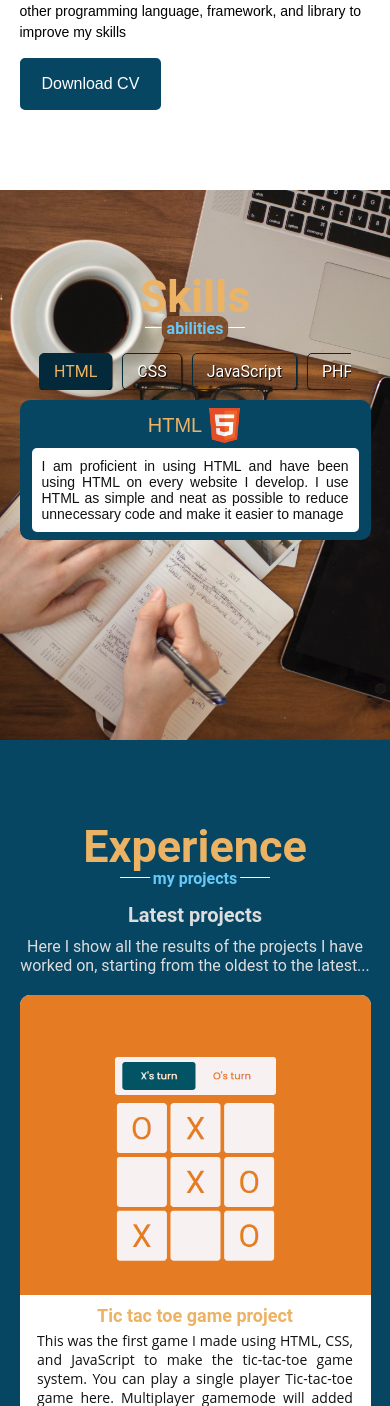
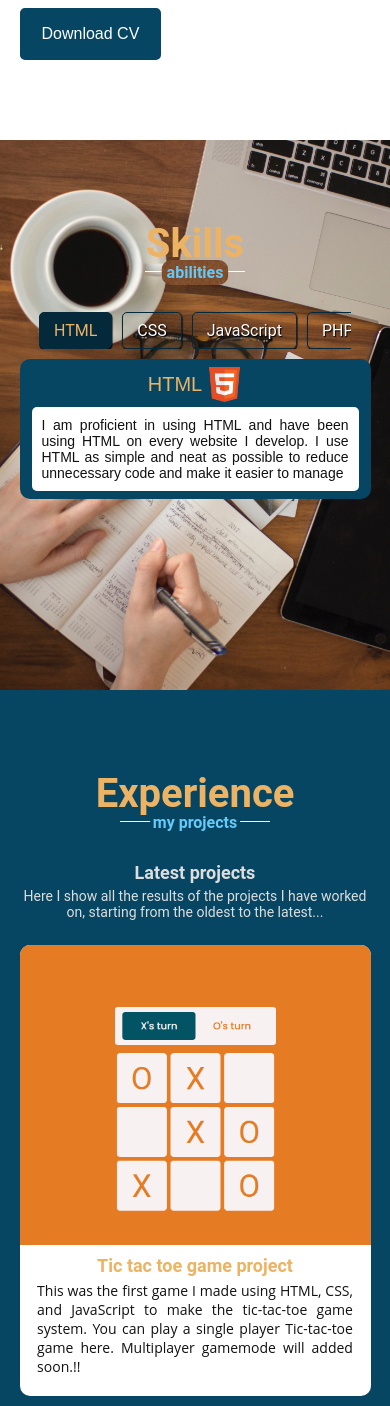
Before and after one commit to nauffal-rizky/nauffal-rizky.github.io, a PHP site: page / in a window 390 px wide. Shown: the part 1480-2886 px from the top of the page. Run offline with PHP 8.4, Linux system fonts and the light colour scheme; some libraries are stand-ins or nearby versions.

Commit message:
HOME271123

```diff
--- a/public/scripts/components/about-center.js
+++ b/public/scripts/components/about-center.js
@@ -1,7 +1,7 @@
 class AboutCenter extends HTMLElement {
 	constructor() {
 		super();
-    this._shadowRoot = this.attachShadow({ mode: 'closed' });
+		this._shadowRoot = this.attachShadow({ mode: "closed" });
 	}
 	connectedCallback() {
 		this.render();
@@ -90,8 +90,8 @@ class AboutCenter extends HTMLElement {
         text-decoration: underline;
       }
       .my-img {
-        width: 450px;
-        height: 450px;
+        width: 400px;
+        height: 400px;
         padding: 5px;
         border: 2px solid var(--color-b2);
         border-radius: 5px;
@@ -151,8 +151,8 @@ class AboutCenter extends HTMLElement {
           bottom: -18px;
         }
         .my-img {
-          width: 400px;
-          height: 400px;
+          width: 350px;
+          height: 350px;
         }
         .desc-about h2 {
           font-size: 28px;
@@ -177,8 +177,8 @@ class AboutCenter extends HTMLElement {
           bottom: -18px;
         }
         .my-img {
-          width: 350px;
-          height: 350px;
+          width: 300px;
+          height: 300px;
         }
         .desc-about h2 {
           font-size: 26px;
@@ -196,8 +196,8 @@ class AboutCenter extends HTMLElement {
           width: 450px;
         }
         .my-img {
-          width: 300px;
-          height: 300px;
+          width: 250px;
+          height: 250px;
         }
         .desc-about h2 {
           font-size: 22px;
@@ -233,4 +233,4 @@ class AboutCenter extends HTMLElement {
     `;
 	}
 }
-customElements.define('about-center', AboutCenter);
+customElements.define("about-center", AboutCenter);
--- a/public/scripts/components/jumbotron.js
+++ b/public/scripts/components/jumbotron.js
@@ -1,7 +1,7 @@
 class Jumbotron extends HTMLElement {
 	constructor() {
 		super();
-    this._shadowRoot = this.attachShadow({ mode: 'closed' });
+		this._shadowRoot = this.attachShadow({ mode: "closed" });
 	}
 	connectedCallback() {
 		this.render();
@@ -164,7 +164,31 @@ class Jumbotron extends HTMLElement {
         }
         .explore-btn {
           font-size: 14px;
-          padding: 16px 25px;
+          padding: 14px 22px;
+        }
+      }
+      @media (max-width: 576px) {
+        .jumbotron-content {
+          margin: 0 0 0 30px;
+        }
+        .text1 {
+          font-size: 35px;
+        }
+        .text2 {
+          font-size: 40px;
+        }
+        .text3 {
+          font-size: 30px;
+        }
+        .text4 {
+          font-size: 16px;
+          margin: 10px 0px 20px 0px;
+        }
+        .text4 span {
+          font-size: 14px;
+        }
+        .explore-btn {
+          padding: 12px 18px;
         }
       }
     </style>
@@ -179,4 +203,4 @@ class Jumbotron extends HTMLElement {
     `;
 	}
 }
-customElements.define('jumbo-tron', Jumbotron);
+customElements.define("jumbo-tron", Jumbotron);
--- a/public/styles/style.css
+++ b/public/styles/style.css
@@ -52,7 +52,7 @@ html {
 }
 
 header {
-  background-image: url('../assets/profile-nomask.JPG');
+	background-image: url("../assets/profile-nomask.JPG");
 	background-size: cover;
 	background-repeat: no-repeat;
 	background-blend-mode: darken;
@@ -81,7 +81,7 @@ nav-bar {
 .btn {
 	display: inline-block;
 	font-size: 18px;
-  font-family: 'Arial', sans-serif;
+	font-family: "Arial", sans-serif;
 	padding: 15px 25px;
 	margin: 15px 0 0 0;
 	border-radius: 5px;
@@ -100,10 +100,10 @@ nav-bar {
 	position: relative;
 	color: var(--color-b3);
 	font-size: 55px;
-  font-family: 'Roboto', sans-serif;
+	font-family: "Roboto", sans-serif;
 	text-align: center;
 	text-transform: capitalize;
-  margin: 0px 0px 40px 0px;
+	margin: 0px 0px 60px 0px;
 }
 .skills .title,
 .exp .title,
@@ -121,7 +121,7 @@ nav-bar {
 	width: 150px;
 }
 .title::before {
-  content: '';
+	content: "";
 	position: absolute;
 	bottom: -10px;
 	right: 50%;
@@ -131,22 +131,22 @@ nav-bar {
 	transform: translateX(50%);
 }
 .skills .title::after {
-  content: 'abilities';
+	content: "abilities";
 	background-image: url(../assets/work.jpg);
 	background-position: center;
 	padding: 3px 5px;
 }
 .exp .title::after {
-  content: 'my projects';
+	content: "my projects";
 	background-color: var(--color-b3);
 }
 .service .title::after {
-  content: 'what i offer';
+	content: "what i offer";
 }
 .contact .title::after {
 	background-image: url(../assets/light-bulb.jpg);
 	background-position: -35px -355px;
-  content: 'contact me';
+	content: "contact me";
 	padding: 3px 5px;
 }
 .title::after {
@@ -169,12 +169,12 @@ nav-bar {
 .contact-content,
 .service-content {
 	width: 90%;
-  font-family: 'Poppins', sans-serif;
+	font-family: "Poppins", sans-serif;
 }
 
 /* SKILLS */
 .skills {
-  background-image: url('../assets/work.jpg');
+	background-image: url("../assets/work.jpg");
 	background-size: cover;
 	background-position: center;
 }
@@ -213,7 +213,7 @@ nav-bar {
 	align-items: center;
 	max-width: 90%;
 	width: 600px;
-  font-family: 'Poppins', sans-serif;
+	font-family: "Poppins", sans-serif;
 }
 .skill-carousel {
 	position: relative;
@@ -261,7 +261,7 @@ nav-bar {
 }
 .carousel-items span {
 	color: #fff;
-  font-family: 'Roboto', sans-serif;
+	font-family: "Roboto", sans-serif;
 	font-size: 20px;
 	text-shadow: 1px 1px 1px #000;
 	padding: 10px 16px;
@@ -349,7 +349,7 @@ nav-bar {
 .skill-detail p {
 	background-color: #fff;
 	color: #111;
-  font-family: 'Arial', sans-serif;
+	font-family: "Arial", sans-serif;
 	text-align: justify;
 	padding: 10px;
 	border-radius: 5px;
@@ -386,7 +386,7 @@ nav-bar {
 	display: flex;
 	flex-direction: column;
 	align-items: center;
-  gap: 30px;
+	gap: 35px;
 	width: 1200px;
 	max-width: 90%;
 }
@@ -395,15 +395,16 @@ nav-bar {
 	max-width: 100%;
 	color: #ddd;
 	text-align: center;
+	/* margin: 20px 0px 0px 0px; */
 }
 .exp-header h1 {
-  font-family: 'Roboto', sans-serif;
+	font-family: "Roboto", sans-serif;
 	font-size: 24px;
 	margin: 0px 0px 10px 0px;
 }
 .exp-header p {
 	font-size: 16px;
-  font-family: 'Roboto', sans-serif;
+	font-family: "Roboto", sans-serif;
 }
 .exp-content > h1,
 .exp-content > p {
@@ -452,7 +453,7 @@ nav-bar {
 }
 .experiences .row h1 {
 	color: var(--color-b2);
-  font-family: 'Roboto', sans-serif;
+	font-family: "Roboto", sans-serif;
 	font-size: 22px;
 	text-align: center;
 	margin: 10px 0px 5px 0px;
@@ -464,7 +465,7 @@ nav-bar {
 .experiences .row p {
 	width: 90%;
 	color: #111;
-  font-family: 'Open sans', sans-serif;
+	font-family: "Open sans", sans-serif;
 	text-align: justify;
 	margin: 0 auto;
 }
@@ -475,13 +476,13 @@ nav-bar {
 	color: var(--color-b3);
 	font-size: 25px;
 	text-align: center;
-  font-family: 'Poppins', sans-serif;
+	font-family: "Poppins", sans-serif;
 	margin: 0 0 20px 0;
 }
 .services-container {
 	display: grid;
 	grid-template-columns: repeat(auto-fit, minmax(350px, 1fr));
-  gap: 20px;
+	gap: 10px;
 	margin: 0 0 50px 0;
 }
 .services-container .row {
@@ -493,7 +494,7 @@ nav-bar {
 }
 .services-container .row::after,
 .section-footer li a::after {
-  content: '';
+	content: "";
 	position: absolute;
 	top: 0;
 	bottom: 0;
@@ -537,7 +538,7 @@ nav-bar {
 }
 .desc-service {
 	width: 90%;
-  font-family: 'Roboto', sans-serif;
+	font-family: "Roboto", sans-serif;
 	text-align: justify;
 }
 
@@ -598,7 +599,7 @@ nav-bar {
 }
 .package-desc p {
 	color: #62646a;
-  font-family: 'Arial', sans-serif;
+	font-family: "Arial", sans-serif;
 	margin: 5px 0px 10px 0px;
 }
 .delivery-revision {
@@ -631,7 +632,11 @@ nav-bar {
 	font-size: 14px;
 }
 
-.package-table .package-desc:nth-child(1) .package-benefits .row:nth-child(1) svg {
+.package-table
+	.package-desc:nth-child(1)
+	.package-benefits
+	.row:nth-child(1)
+	svg {
 	color: #ccc;
 }
 
@@ -641,12 +646,12 @@ nav-bar {
 }
 .package-benefits .row span {
 	color: #95979d;
-  font-family: 'Arial', sans-serif;
+	font-family: "Arial", sans-serif;
 }
 
 /* CONTACT */
 .contact {
-  background-image: url('../assets/light-bulb.jpg');
+	background-image: url("../assets/light-bulb.jpg");
 	background-size: cover;
 	background-position: center;
 }
@@ -750,7 +755,7 @@ form.form {
 	width: 100%;
 	background-color: #fff;
 	color: var(--color-b3);
-  font-family: 'Roboto', sans-serif;
+	font-family: "Roboto", sans-serif;
 	font-size: 16px;
 	border: none;
 	padding: 10px;
@@ -777,7 +782,7 @@ form.form {
 .options-container span {
 	width: 100%;
 	background-color: #fafafa;
-  font-family: 'Arial', sans-serif;
+	font-family: "Arial", sans-serif;
 	font-size: 14px;
 	text-align: center;
 	padding: 7px 0px;
@@ -829,7 +834,7 @@ footer {
 	gap: 5px;
 	background-color: var(--color-b1);
 	color: #fff;
-  font-family: 'Poppins', sans-serif;
+	font-family: "Poppins", sans-serif;
 	padding: 20px 0;
 }
 footer span a {
@@ -837,7 +842,7 @@ footer span a {
 	color: var(--color-b2);
 }
 footer span a::after {
-  content: '';
+	content: "";
 	position: absolute;
 	top: 0;
 	bottom: 0;
@@ -878,7 +883,7 @@ footer span a:hover::after {
 .section-footer li a,
 .social-footer li a {
 	position: relative;
-  font-family: 'Poppins', sans-serif;
+	font-family: "Poppins", sans-serif;
 	color: #fff;
 }
 .social-footer li a svg:hover {
@@ -888,13 +893,13 @@ footer span a:hover::after {
 /* Breakpoints */
 @media (max-width: 1374px) {
 	header {
-    background-position: center;
+		background-position: center 0;
 	}
 }
 @media (max-width: 1024px) {
 	.title {
 		font-size: 50px;
-    margin: 0px 0px 35px 0px;
+		margin: 0px 0px 55px 0px;
 	}
 	.title::before {
 		bottom: -5px;
@@ -919,7 +924,7 @@ footer span a:hover::after {
 }
 @media (max-width: 800px) {
 	.exp-content {
-    gap: 25px;
+		gap: 30px;
 		width: 500px;
 	}
 	.experiences {
@@ -936,7 +941,7 @@ footer span a:hover::after {
 	}
 	.title {
 		font-size: 45px;
-    margin: 0px 0px 30px 0px;
+		margin: 0px 0px 50px 0px;
 	}
 	.title::before {
 		bottom: -5px;
@@ -1000,12 +1005,7 @@ footer span a:hover::after {
 		font-size: 22px;
 	}
 }
-@media (max-width: 688px) {
-  .desc-service {
-    max-width: 60%;
-  }
-}
-@media (max-width: 676px) {
+@media (max-width: 678px) {
 	.skill-content {
 		width: 500px;
 	}
@@ -1046,7 +1046,8 @@ footer span a:hover::after {
 		font-size: 20px;
 	}
 	.desc-service {
-    font-size: 16px;
+		max-width: 60%;
+		font-size: 14px;
 	}
 	.contact-content {
 		grid-template-columns: repeat(auto-fit, minmax(400px, 1fr));
@@ -1071,7 +1072,7 @@ footer span a:hover::after {
 		overflow-y: hidden;
 	}
 	.exp-content {
-    gap: 20px;
+		gap: 25px;
 		width: 400px;
 	}
 }
@@ -1079,9 +1080,20 @@ footer span a:hover::after {
 	.go-to-up {
 		bottom: 55px;
 	}
+	.title {
+		font-size: 40px;
+		margin: 0px 0px 45px 0px;
+	}
 	.my-info {
 		flex-direction: column;
 		gap: 0px;
+	}
+	.exp-header h1 {
+		font-size: 18px;
+		margin: 0px 0px 5px 0px;
+	}
+	.exp-header p {
+		font-size: 14px;
 	}
 	.package-name span {
 		font-size: 15px;
```
Lines whose indentation alone changed are shown as unchanged.
